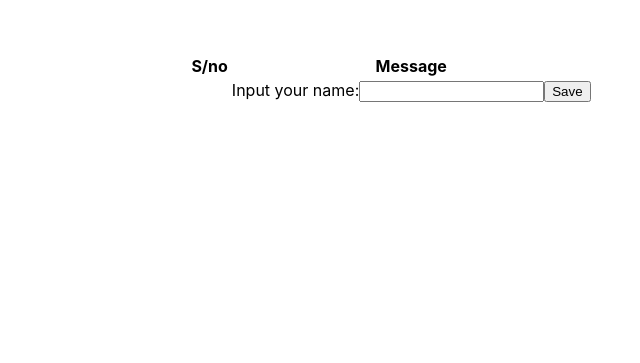
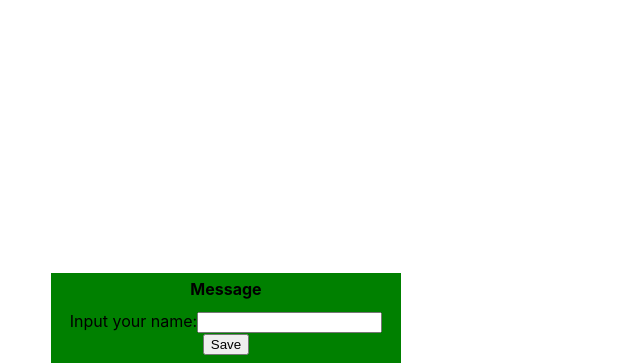
Before and after one commit to nasiru360/chatapp, a React (Create React App) app: page / in a window 1280 px wide. Shown: the part 437-800 px from the top of the page, without its empty margins (249-889 px from the left). Built offline with nearby package versions, Linux system fonts and the light colour scheme.

Commit message:
update commit

```diff
--- a/src/App.js
+++ b/src/App.js
@@ -2,6 +2,7 @@ import './App.css';
 import {useState,useEffect} from 'react';
 import { useSelector,useDispatch } from "react-redux";
 import setAction from './Action'
+import imgj from './image/person1.png'
 
 
 function App() {
@@ -67,20 +68,20 @@ useEffect(()=>{
 
 
   return (
-    <div className="App" style={{ width:"410px",  height: "310px",overflow: "scroll",
-     position: 'fixed', left:0,bottom: 0, width: '100%',textAlign:'center'}}>
+    <div className="App" >
 
-<table align='center'>
-<tr><td><b>S/no</b></td><td><b>Message</b></td></tr>
-{history!=null ? <>
+<table align='center' style={{ position:'fixed',left:300, bottom:'0',width: '350px', height:'90px',
+  textAlign: 'center', backgroundColor:'green'}}>
+<tr><td><b>Message</b></td></tr>
+{history!=null ? <div >
     {history.map((kii,index)=>(
 
-   <tr><td>{index  + 1}</td><td><b>{namec}:</b><>{kii.newmessage}</></td></tr>
-    ))}</> : ""
+   <tr><td><b><img src={imgj}  style={{width:'50px', height:'50px', padding:'15px'}}/></b><>{kii.newmessage}</></td></tr>
+    ))}</div> : ""
 }
 
 {/* ewef */}
-   <tr><td></td><td>  {jabi==null ? <>Input your name:<input type='text'   onChange={(e)=> setUname(e.target.value)}  />
+   <tr><td>  {jabi==null ? <>Input your name:<input type='text'   onChange={(e)=> setUname(e.target.value)}  />
 
       <button onClick={savename}>Save</button>
        </> : <>
```
Also changed, not shown: src/image/person1.png (added).
